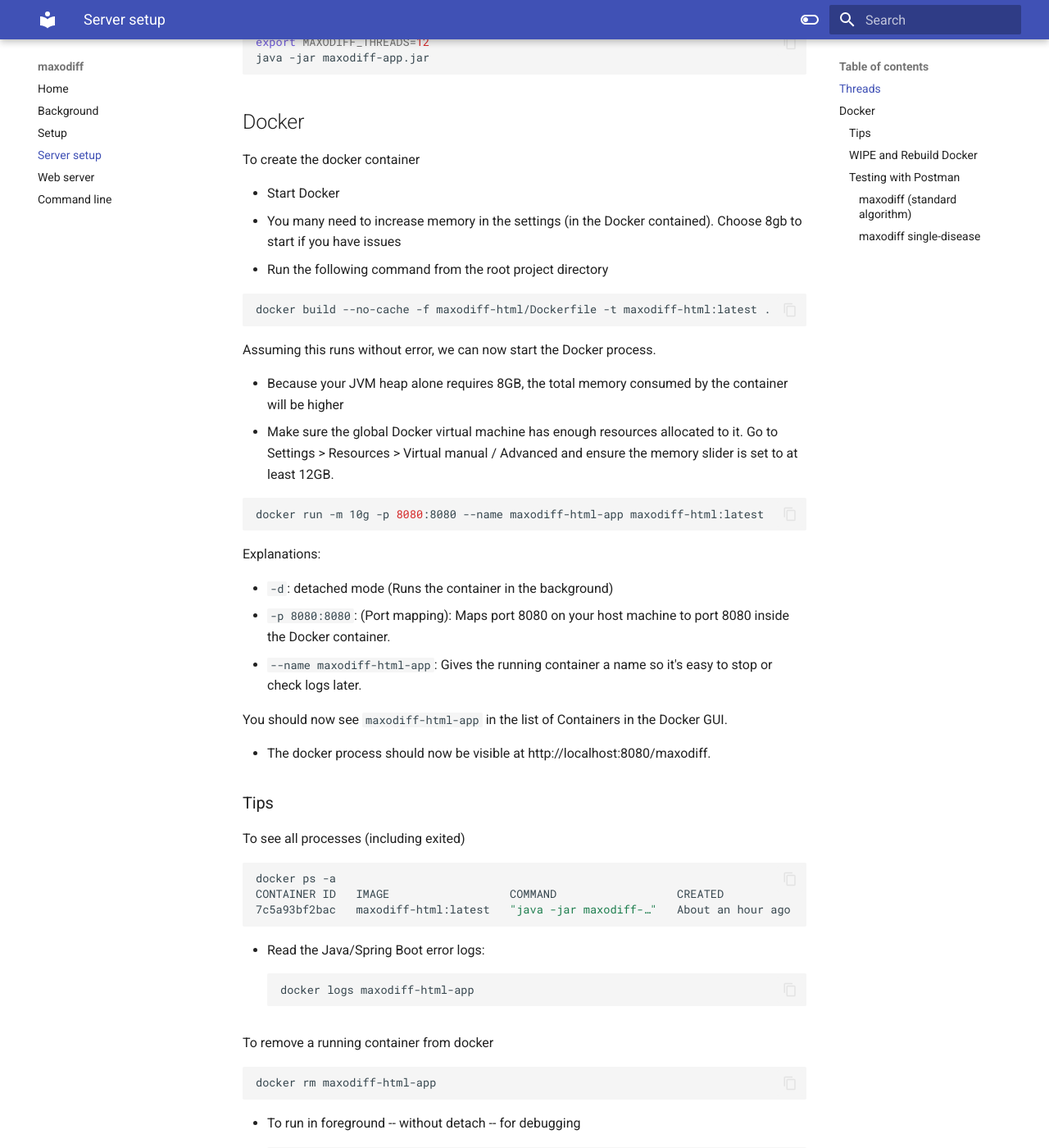
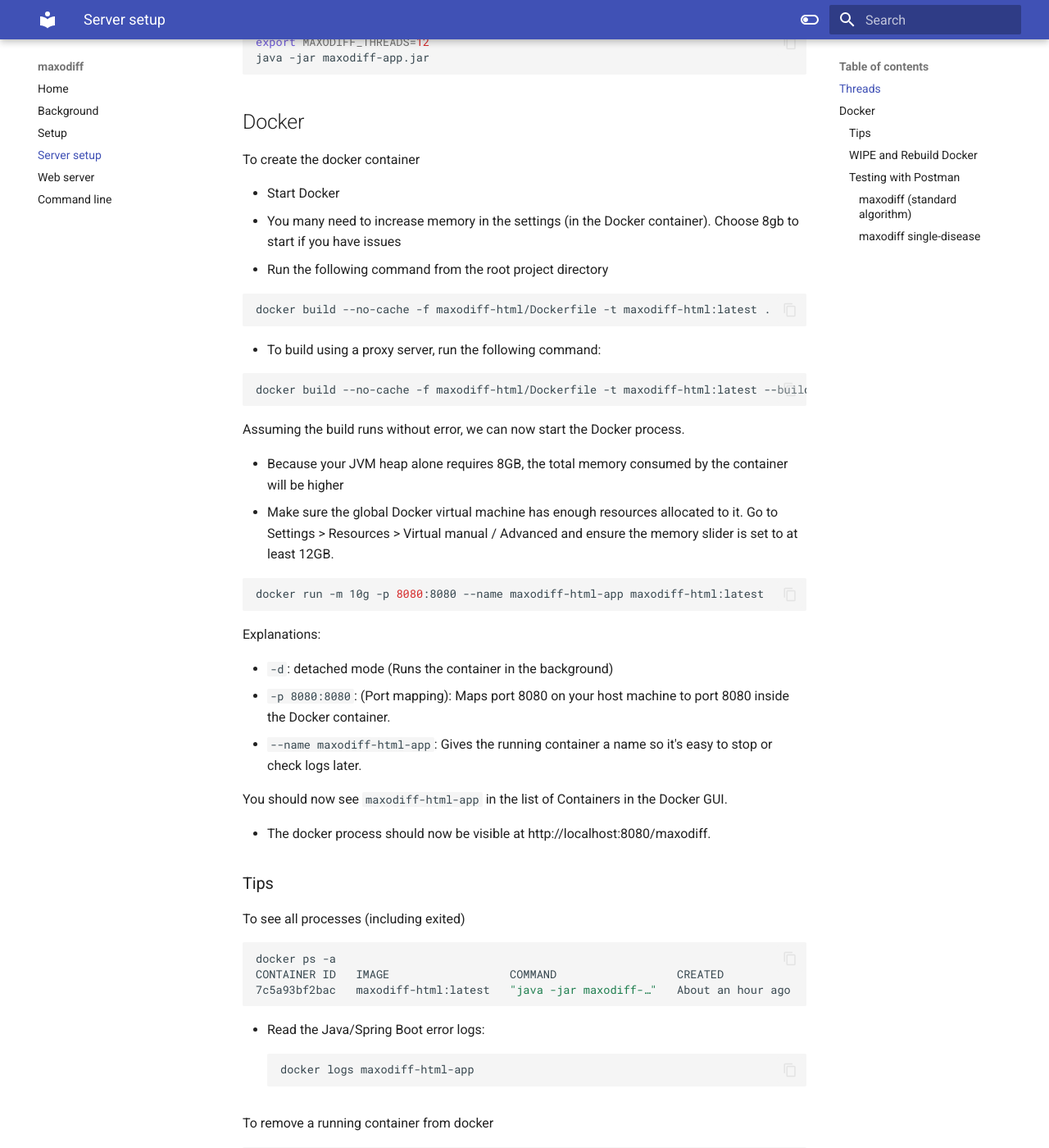
Before and after one commit to P2GX/maxodiff, an MkDocs documentation site: the page built from docs/setup-server.md, in a window 1280 px wide and 1400 px high, scrolled down 750 px. Shown: the whole window at 82% size. Built offline with MkDocs 1.6.1 and Material for MkDocs 9.7.7, drawn with Linux system fonts in a browser that asks for light colours; some of the changed text lies outside the part shown.

Commit message:
Add proxy server build options (#252).

````diff
--- a/docs/setup-server.md
+++ b/docs/setup-server.md
@@ -37,14 +37,20 @@ java -jar maxodiff-app.jar
 To create the docker container
 
 - Start Docker
-- You many need to increase memory in the settings (in the Docker contained). Choose 8gb to start if you have issues
+- You many need to increase memory in the settings (in the Docker container). Choose 8gb to start if you have issues
 - Run the following command from the root project directory
 
 ```shell
 docker build --no-cache -f maxodiff-html/Dockerfile -t maxodiff-html:latest .
 ```
 
-Assuming this runs without error, we can now start the Docker process.
+- To build using a proxy server, run the following command:
+
+```shell
+docker build --no-cache -f maxodiff-html/Dockerfile -t maxodiff-html:latest --build-arg http_proxy=<proxy-server-address>:<proxy-port-number> --build-arg https_proxy=<proxy-server-address>:<proxy-port-number> --build-arg MAVEN_OPTS="-Dhttp.proxyHost=<proxy-server-address> -Dhttp.proxyPort=<proxy-port-number> -Dhttps.proxyHost=<proxy-server-address> -Dhttps.proxyPort=<proxy-port-number>" .
+```
+
+Assuming the build runs without error, we can now start the Docker process.
 
 - Because your JVM heap alone requires 8GB, the total memory consumed by the container will be higher
 - Make sure the global Docker virtual machine has enough resources allocated to it. Go to Settings > Resources > Virtual manual / Advanced and ensure the memory slider is set to at least 12GB.
````
Also changed, not shown: other parts of docs/setup-server.md (+3 -1 lines), 1 other file.
